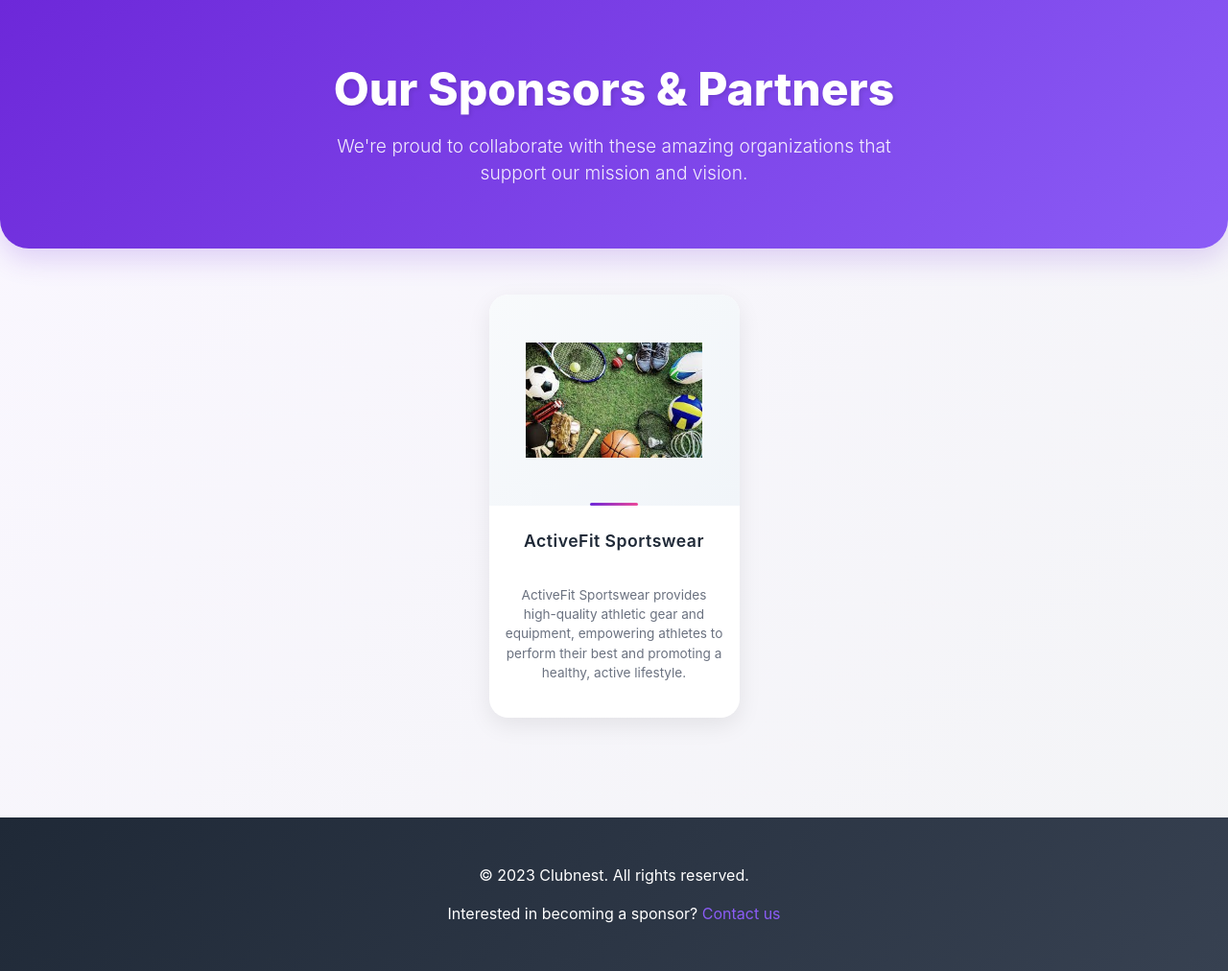
After one commit to Sarna100/Clubnest100, a Django app: page /clubnest/sponsors/ in a window 1280 px wide. The commit adds this page. Shown: the whole page at 96% size. Run offline with Django 5.2, Linux system fonts and the light colour scheme; data comes from the database, SQL or seed files in the repository; both versions use the stored data as it was after the commit.

Commit message:
jerinfirdusi

```diff
--- a/ClubNest/urls.py
+++ b/ClubNest/urls.py
@@ -27,4 +27,7 @@
     path('certificate/<int:participation_id>/', views.view_certificate, name='view_certificate'),
     path('certificate/<int:participation_id>/download/', views.generate_certificate_view, name='generate_certificate'),
 
+ path('sponsors/', views.sponsor_list, name='sponsor_list'),
+
+
 ]
--- a/ClubNest/views.py
+++ b/ClubNest/views.py
@@ -263,3 +263,18 @@
 
     pisa.CreatePDF(html_string, dest=response)
     return response
+
+
+# sponsors/views.py
+
+from django.shortcuts import render
+from .models import Sponsor
+
+def sponsor_list(request):
+    # Retrieve only active sponsors, ordered by priority and then name
+    sponsors = Sponsor.objects.filter(is_active=True).order_by('priority', 'name')
+    context = {
+        'sponsors': sponsors,
+        'page_title': "Our Sponsors & Partners"
+    }
+    return render(request, 'sponsor_list.html', context)
--- a/templates/about_us.html
+++ b/templates/about_us.html
@@ -602,7 +602,7 @@
                     <a href="#" class="dropbtn">More <i class="fas fa-caret-down"></i></a>
                     <div class="dropdown-content">
                         <a href="#">Gallery</a>
-                        <a href="#">Sponsors</a>
+                        <a href="{% url 'sponsor_list' %}">Sponsors</a>
                         <a href="#">Volunteers</a>
                     </div>
                 </div>
--- /dev/null
+++ b/templates/sponsor_list.html
@@ -0,0 +1,352 @@
+<!DOCTYPE html>
+<html lang="en">
+<head>
+    <meta charset="UTF-8">
+    <meta name="viewport" content="width=device-width, initial-scale=1.0">
+    <title>{{ page_title|default:"Our Sponsors & Partners" }} | Clubnest</title>
+
+    <link href="https://cdn.jsdelivr.net/npm/bootstrap@5.3.3/dist/css/bootstrap.min.css" rel="stylesheet" integrity="sha384-QWTKZyjpPEjISv5WaRU9OFeRpok6YctnYmDr5pNlyT2bRjXh0JMhjY6hW+ALEwIH" crossorigin="anonymous">
+    <link rel="stylesheet" href="https://cdnjs.cloudflare.com/ajax/libs/font-awesome/6.4.0/css/all.min.css">
+    <style>
+        :root {
+            --primary: #6d28d9;
+            --primary-light: #8b5cf6;
+            --secondary: #ec4899;
+            --light-bg: #faf7ff;
+            --card-bg: #ffffff;
+            --text-dark: #1f2937;
+            --text-light: #6b7280;
+        }
+
+        body {
+            background: linear-gradient(135deg, #faf7ff 0%, #f3f4f6 100%);
+            font-family: 'Inter', -apple-system, BlinkMacSystemFont, sans-serif;
+            min-height: 100vh;
+        }
+
+        .header-section {
+            background: linear-gradient(135deg, var(--primary) 0%, var(--primary-light) 100%);
+            color: white;
+            padding: 4rem 0;
+            margin-bottom: 3rem;
+            border-radius: 0 0 30px 30px;
+            box-shadow: 0 10px 30px rgba(109, 40, 217, 0.2);
+        }
+
+        .page-title {
+            font-weight: 800;
+            font-size: 3rem;
+            margin-bottom: 1rem;
+            text-shadow: 2px 2px 4px rgba(0, 0, 0, 0.1);
+        }
+
+        .page-subtitle {
+            font-size: 1.2rem;
+            opacity: 0.9;
+            max-width: 600px;
+            margin: 0 auto;
+            font-weight: 300;
+        }
+
+        /* SPONSOR CARD */
+        .sponsor-card {
+            background: var(--card-bg);
+            border-radius: 20px;
+            transition: all 0.4s cubic-bezier(0.175, 0.885, 0.32, 1.275);
+            border: none;
+            height: 100%;
+            box-shadow: 0 8px 25px rgba(0, 0, 0, 0.08);
+            overflow: hidden;
+            position: relative;
+            min-height: 400px; /* Adjust for description */
+        }
+
+        .sponsor-card::before {
+            content: '';
+            position: absolute;
+            top: 0;
+            left: 0;
+            right: 0;
+            height: 4px;
+            background: linear-gradient(90deg, var(--primary), var(--secondary));
+            transform: scaleX(0);
+            transition: transform 0.3s ease;
+        }
+
+        .sponsor-card:hover {
+            transform: translateY(-12px) scale(1.02);
+            box-shadow: 0 20px 40px rgba(109, 40, 217, 0.15);
+        }
+
+        .sponsor-card:hover::before {
+            transform: scaleX(1);
+        }
+
+        /* LOGO */
+        .sponsor-logo-container {
+            padding: 3rem 1.5rem;
+            height: 220px;
+            display: flex;
+            align-items: center;
+            justify-content: center;
+            background: linear-gradient(135deg, #f8fafc 0%, #f1f5f9 100%);
+            position: relative;
+        }
+
+        .sponsor-logo-container::after {
+            content: '';
+            position: absolute;
+            bottom: 0;
+            left: 50%;
+            transform: translateX(-50%);
+            width: 50px;
+            height: 3px;
+            background: linear-gradient(90deg, var(--primary), var(--secondary));
+            border-radius: 2px;
+        }
+
+        .sponsor-logo {
+            max-height: 120px;
+            max-width: 90%;
+            object-fit: contain;
+            filter: grayscale(0.3);
+            transition: all 0.3s ease;
+        }
+
+        .sponsor-card:hover .sponsor-logo {
+            filter: grayscale(0);
+            transform: scale(1.1);
+        }
+
+        /* NAME */
+        .sponsor-name {
+            background: var(--card-bg);
+            padding: 1.5rem 1rem;
+            text-align: center;
+            font-weight: 600;
+            margin: 0;
+            color: var(--text-dark);
+            font-size: 1.1rem;
+            letter-spacing: 0.5px;
+            min-height: 60px;
+            display: flex;
+            align-items: center;
+            justify-content: center;
+        }
+
+        /* DESCRIPTION */
+        .sponsor-description {
+            font-size: 0.85rem;
+            color: var(--text-light);
+            text-align: center;
+            padding: 0.5rem 1rem;
+            min-height: 50px;
+        }
+
+        .sponsor-link {
+            text-decoration: none;
+            color: inherit;
+            display: block;
+            height: 100%;
+            position: relative;
+        }
+
+        .sponsor-link:hover {
+            color: inherit;
+        }
+
+        .website-indicator {
+            position: absolute;
+            top: 15px;
+            right: 15px;
+            background: var(--primary);
+            color: white;
+            width: 30px;
+            height: 30px;
+            border-radius: 50%;
+            display: flex;
+            align-items: center;
+            justify-content: center;
+            font-size: 0.8rem;
+            opacity: 0;
+            transform: scale(0.8);
+            transition: all 0.3s ease;
+        }
+
+        .sponsor-card:hover .website-indicator {
+            opacity: 1;
+            transform: scale(1);
+        }
+
+        .empty-state {
+            padding: 5rem 2rem;
+            text-align: center;
+            background: white;
+            border-radius: 20px;
+            box-shadow: 0 10px 30px rgba(0, 0, 0, 0.08);
+            margin: 2rem 0;
+        }
+
+        .empty-state-icon {
+            font-size: 4rem;
+            color: var(--primary-light);
+            margin-bottom: 1.5rem;
+            opacity: 0.7;
+        }
+
+        .empty-state h3 {
+            color: var(--text-dark);
+            margin-bottom: 1rem;
+            font-weight: 700;
+        }
+
+        .empty-state p {
+            color: var(--text-light);
+            font-size: 1.1rem;
+            max-width: 500px;
+            margin: 0 auto 2rem;
+        }
+
+        .cta-button {
+            background: linear-gradient(135deg, var(--primary), var(--primary-light));
+            color: white;
+            border: none;
+            padding: 0.75rem 2rem;
+            border-radius: 50px;
+            font-weight: 600;
+            text-decoration: none;
+            display: inline-block;
+            transition: all 0.3s ease;
+            box-shadow: 0 5px 15px rgba(109, 40, 217, 0.3);
+        }
+
+        .cta-button:hover {
+            transform: translateY(-3px);
+            box-shadow: 0 8px 25px rgba(109, 40, 217, 0.4);
+            color: white;
+        }
+
+        .footer {
+            background: linear-gradient(135deg, var(--text-dark) 0%, #374151 100%);
+            color: white;
+            padding: 3rem 0;
+            margin-top: 5rem;
+            text-align: center;
+        }
+
+        .footer a {
+            color: var(--primary-light);
+            text-decoration: none;
+        }
+
+        .footer a:hover {
+            color: var(--secondary);
+            text-decoration: underline;
+        }
+
+        /* Animation */
+        @keyframes fadeInUp {
+            from { opacity: 0; transform: translateY(30px); }
+            to { opacity: 1; transform: translateY(0); }
+        }
+
+        .sponsor-card { animation: fadeInUp 0.6s ease forwards; opacity: 0; }
+        .sponsor-card:nth-child(1) { animation-delay: 0.1s; }
+        .sponsor-card:nth-child(2) { animation-delay: 0.2s; }
+        .sponsor-card:nth-child(3) { animation-delay: 0.3s; }
+        .sponsor-card:nth-child(4) { animation-delay: 0.4s; }
+        .sponsor-card:nth-child(5) { animation-delay: 0.5s; }
+        .sponsor-card:nth-child(6) { animation-delay: 0.6s; }
+
+        @media (max-width: 768px) {
+            .page-title { font-size: 2.2rem; }
+            .sponsor-logo-container { height: 180px; padding: 2.5rem 1rem; }
+            .sponsor-logo { max-height: 100px; }
+            .sponsor-name { font-size: 1rem; padding: 1.25rem 1rem; }
+        }
+    </style>
+</head>
+<body>
+
+    <!-- Header -->
+    <header class="header-section">
+        <div class="container">
+            <h1 class="page-title text-center">{{ page_title|default:"Our Sponsors & Partners" }}</h1>
+            <p class="page-subtitle text-center">We're proud to collaborate with these amazing organizations that support our mission and vision.</p>
+        </div>
+    </header>
+
+    <!-- Main -->
+    <div class="container my-5">
+        <div class="row justify-content-center">
+            {% for sponsor in sponsors %}
+            <!-- Updated column classes for wider boxes -->
+            <div class="col-6 col-sm-6 col-md-4 col-lg-3 mb-4 d-flex align-items-stretch">
+                <div class="sponsor-card w-100">
+                    {% if sponsor.website_link %}
+                        <a href="{{ sponsor.website_link }}" target="_blank" rel="noopener noreferrer" title="Visit {{ sponsor.name }}" class="sponsor-link">
+                        <div class="website-indicator">
+                            <i class="fas fa-external-link-alt"></i>
+                        </div>
+                    {% endif %}
+
+                    <div class="sponsor-logo-container">
+                        {% if sponsor.logo %}
+                            <img src="{{ sponsor.logo.url }}" class="sponsor-logo" alt="{{ sponsor.name }} Logo">
+                        {% else %}
+                            <div class="text-center">
+                                <i class="fas fa-building fa-4x mb-2" style="color: var(--primary-light);"></i>
+                                <h6 class="card-title text-muted mt-2">{{ sponsor.name }}</h6>
+                            </div>
+                        {% endif %}
+                    </div>
+
+                    <div class="sponsor-name">{{ sponsor.name }}</div>
+
+                    {% if sponsor.description %}
+                        <div class="sponsor-description">{{ sponsor.description }}</div>
+                    {% endif %}
+
+                    {% if sponsor.website_link %}
+                        </a>
+                    {% endif %}
+
+              {% if sponsor.clubs.all %}
+
+    <div class="sponsor-clubs text-center" style="font-size:0.8rem; color:var(--text-light); padding:0.3rem 1rem;">
+        Supporting:
+        {% for club in sponsor.clubs.all %}
+            {{ club.name }}{% if not forloop.last %}, {% endif %}
+        {% endfor %}
+    </div>
+{% endif %}
+
+
+                </div>
+            </div>
+            {% empty %}
+            <div class="col-12">
+                <div class="empty-state">
+                    <div class="empty-state-icon">
+                        <i class="fas fa-handshake"></i>
+                    </div>
+                    <h3>No Active Sponsors</h3>
+                    <p>We're currently seeking sponsorship opportunities. Contact us if you're interested in partnering with us.</p>
+                    <a href="#" class="cta-button">Become a Sponsor</a>
+                </div>
+            </div>
+            {% endfor %}
+        </div>
+    </div>
+
+    <!-- Footer -->
+    <footer class="footer">
+        <div class="container">
+            <p>&copy; 2023 Clubnest. All rights reserved.</p>
+            <p class="mb-0">Interested in becoming a sponsor? <a href="#">Contact us</a></p>
+        </div>
+    </footer>
+
+    <script src="https://cdn.jsdelivr.net/npm/bootstrap@5.3.3/dist/js/bootstrap.bundle.min.js" integrity="sha384-YvpcrYf0tY3lHB60NNkmXc5s9fDVZLESaAA55NDzOxhy9GkcIdslK1eN7N6jIeHz" crossorigin="anonymous"></script>
+</body>
+</html>
```
Also changed, not shown: ClubNest/admin.py (+20 -0 lines), ClubNest/models.py (+23 -0 lines), ClubNest/migrations/0002_sponsor.py (added), ClubNest/migrations/0003_sponsor_description.py (added), ClubNest/migrations/0004_sponsor_clubs.py (added), db.sqlite3, media/sponsors/logos/d6136f0a-6708-47c6-8e24-6c4725f936a9.png (added), media/sponsors/logos/sp.jpg (added).
